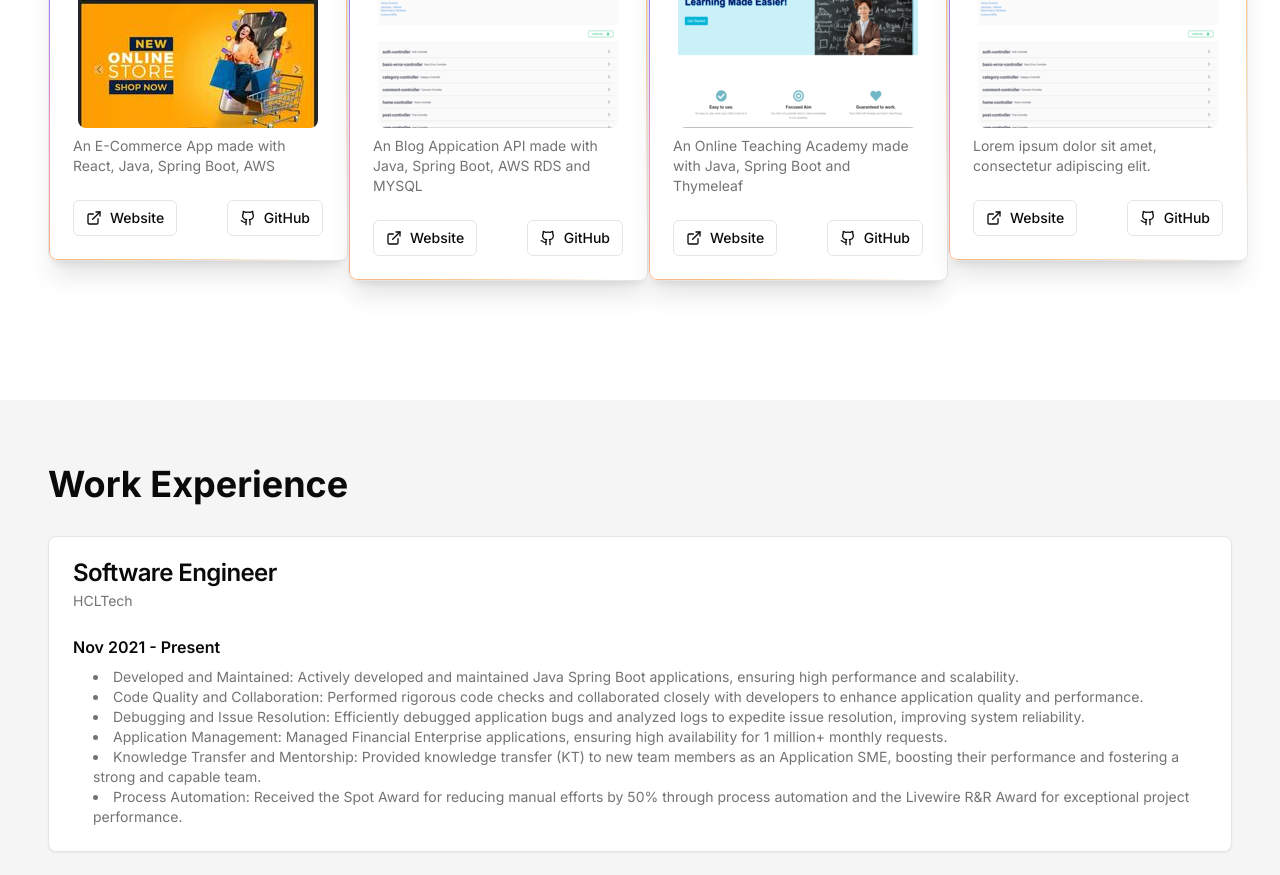
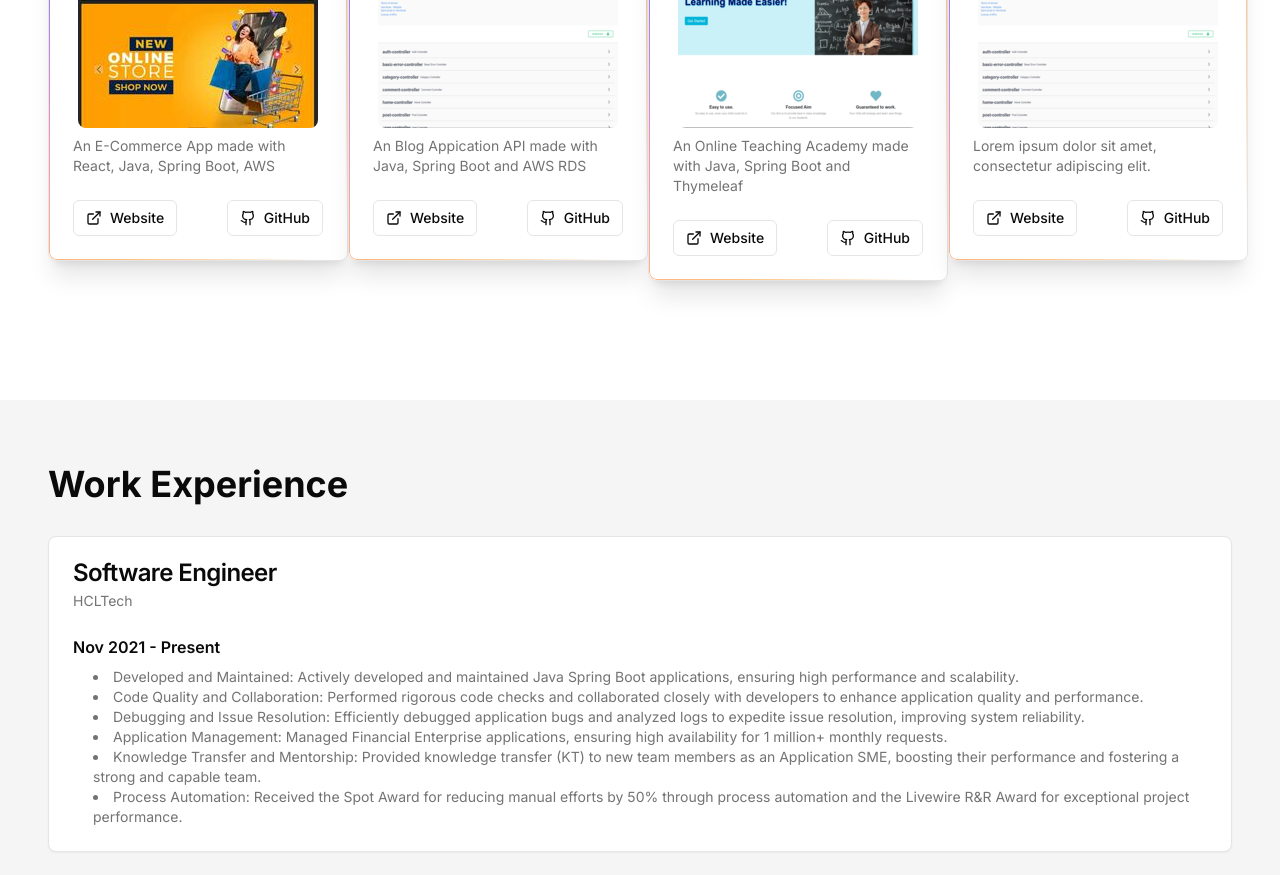
Before and after one commit to ved-asole/nextjs-portfolio, a Next.js app: page / in a window 1280 px wide. Shown: the part 2000-2875 px from the top of the page. Built offline with nearby package versions, Linux system fonts and the light colour scheme.

Commit message:
refactor: update the blog application details in project section

```diff
--- a/components/portfolio/projects.jsx
+++ b/components/portfolio/projects.jsx
@@ -33,10 +33,10 @@ export default function Projects() {
       id: 2,
       name: 'Blog Application API',
       title: 'An Blog Appication Backend',
-      description: 'An Blog Appication API made with Java, Spring Boot, AWS RDS and MYSQL',
+      description: 'An Blog Appication API made with Java, Spring Boot and AWS RDS',
       image: '/blog-application-api.png',
       website: 'https://ekart.vedasole.cloud/',
-      github: 'https://github.com/ved-asole/blog-application-api'
+      github: 'https://github.com/ved-asole/eKart-ecommerce-app'
     },
     {
       id: 3,
```
